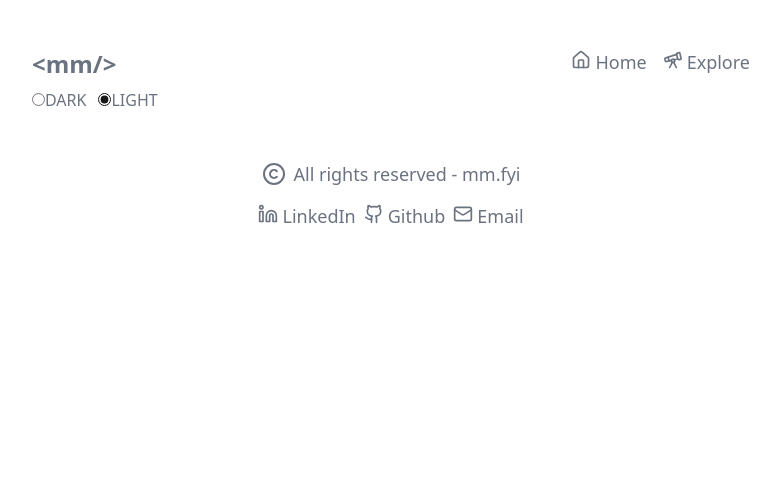
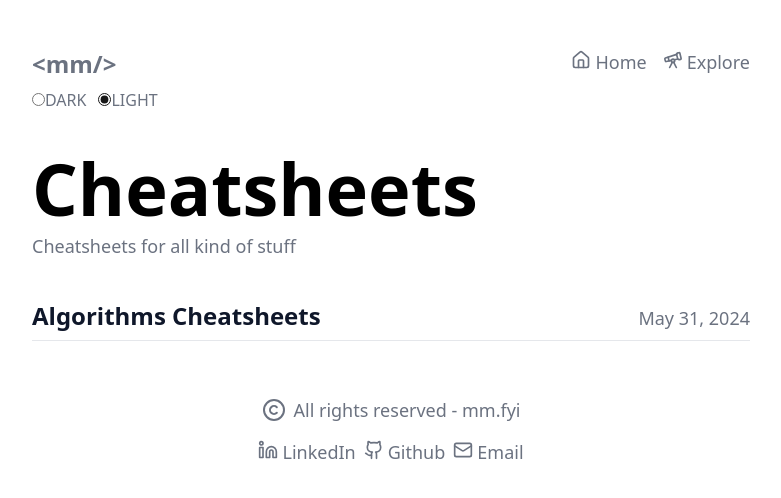
Before and after one commit to Mahib09/Blog_Site, a React (Vite) app: page /Cheatsheets in a window 1280 px wide. Shown: the top 498 px of the page, without its empty margins (249-1030 px from the left). Built offline with nearby package versions, Linux system fonts and the light colour scheme; the HTML template or start-up script is replaced by a standard one.

Commit message:
alogithm cheatsheet and cheatsheet pages created

```diff
--- a/src/App.jsx
+++ b/src/App.jsx
@@ -11,6 +11,8 @@ import { JCCard } from "./Pages/AllBlogs/Components/EthanChngCard.jsx";
 import Components from "./Pages/PageGroups/Components.jsx";
 import HowToDeployOnVercel from "./Pages/AllBlogs/Guides/HowToDeployOnVercel.jsx";
 import Guides from "./Pages/PageGroups/Guides.jsx";
+import Cheatsheets from "./Pages/PageGroups/Cheatsheets.jsx";
+import Algorithms from "./Pages/AllBlogs/Cheatsheets/Algorithms.jsx";
 function App() {
   return (
     <>
@@ -24,6 +26,7 @@ function App() {
         {/* groups */}
         <Route path="/Components" element={<Components />}></Route>
         <Route path="/Guides" element={<Guides />}></Route>
+        <Route path="/Cheatsheets" element={<Cheatsheets />}></Route>
 
         {/* pages */}
         <Route path="/Whythissite" element={<Whythissite />}></Route>
@@ -33,6 +36,10 @@ function App() {
           path="/Guides/DeployViteReactAppToVercel"
           element={<HowToDeployOnVercel />}
         ></Route>
+        <Route
+          path="/Cheatsheets/AlgorithmCheatsheet"
+          element={<Algorithms />}
+        ></Route>
       </Routes>
       <Footer />
     </>
--- /dev/null
+++ b/src/Pages/AllBlogs/Cheatsheets/Algorithms.jsx
@@ -0,0 +1,7 @@
+export default function Algorithms() {
+  return (
+    <div className="container">
+      <h1>Algorithms Cheatsheet</h1>
+    </div>
+  );
+}
--- a/src/Pages/AllBlogs/Guides/HowToDeployOnVercel.jsx
+++ b/src/Pages/AllBlogs/Guides/HowToDeployOnVercel.jsx
@@ -45,7 +45,7 @@ export default function HowToDeployOnVercel() {
         Now as you have a vercel account you have to create a vercel.json file
         on the root of your folder with the following code:
       </p>
-      <CodeBlock text={verceljsoncode} language="json" theme={dracula} />
+      <CodeBlock text={verceljsoncode} language="javascript" theme={dracula} />
       <p>
         This helps you setup your routing links properly, if not added you will
         get 404 page not found error if you want to visit any of your links for
@@ -58,7 +58,7 @@ export default function HowToDeployOnVercel() {
         Following step 1, Now you have to add following script to you
         package.json file that you can find on the root of your folder
       </p>
-      <CodeBlock text={packagescript} language="json" theme={dracula} />
+      <CodeBlock text={packagescript} language="javascript" theme={dracula} />
     </div>
   );
 }
--- a/src/Pages/Main/Explore.jsx
+++ b/src/Pages/Main/Explore.jsx
@@ -21,7 +21,7 @@ export function Explore() {
         <Link to="/Guides">
           <TagButton name="Guides"></TagButton>
         </Link>
-        <Link to="/">
+        <Link to="/Cheatsheets">
           <TagButton name="Cheatsheets"></TagButton>
         </Link>
       </div>
--- /dev/null
+++ b/src/Pages/PageGroups/Cheatsheets.jsx
@@ -0,0 +1,22 @@
+import pages from "../../pages.json";
+import { TitleCard } from "../../components/TitleCard";
+export default function Cheatsheets() {
+  return (
+    <div className="container">
+      <h1>Cheatsheets</h1>
+      <p className="subtitle">Cheatsheets for all kind of stuff</p>
+      {pages
+        .filter((page) => page.group.name === "cheatsheets")
+        .map((page) => {
+          return (
+            <TitleCard
+              key={page.id}
+              title={page.title}
+              dateCreated={page.dateCreated}
+              to={page.to}
+            />
+          );
+        })}
+    </div>
+  );
+}
--- a/src/pages.json
+++ b/src/pages.json
@@ -1,4 +1,11 @@
 [
+  {
+    "id": "5",
+    "title": "Algorithms Cheatsheets",
+    "dateCreated": "May 31, 2024",
+    "to": "/Cheatsheets/AlgorithmCheatsheet",
+    "group": { "name": "cheatsheets", "groupLink": "/cheatsheets" }
+  },
   {
     "id": "4",
     "title": "How to Deploy Vite+React Application via Vercel",
```
